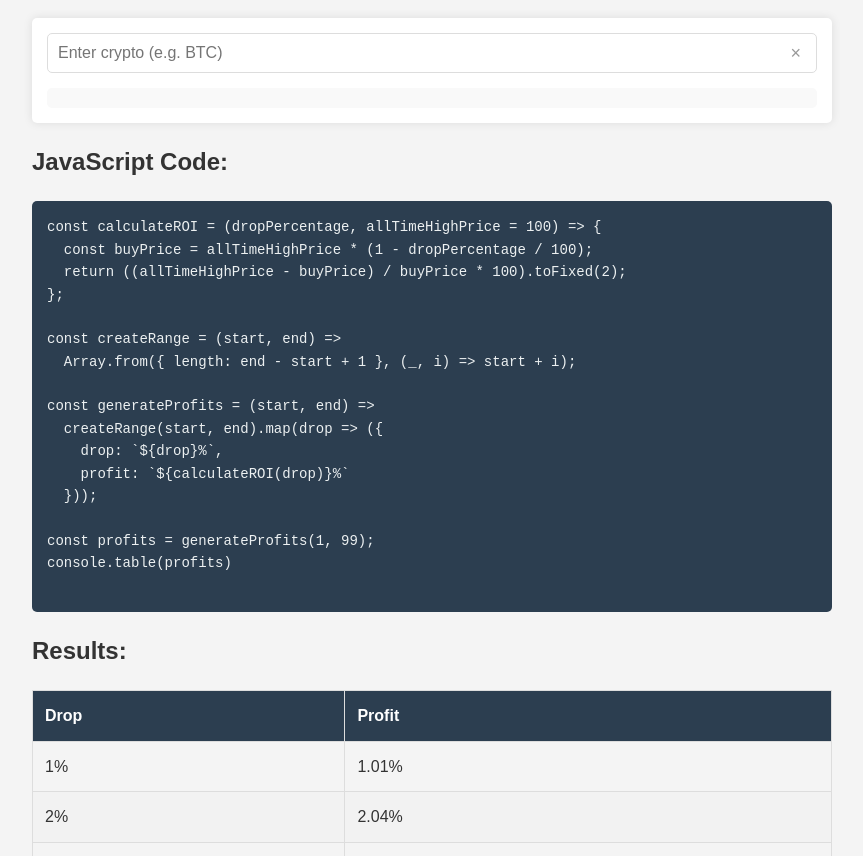
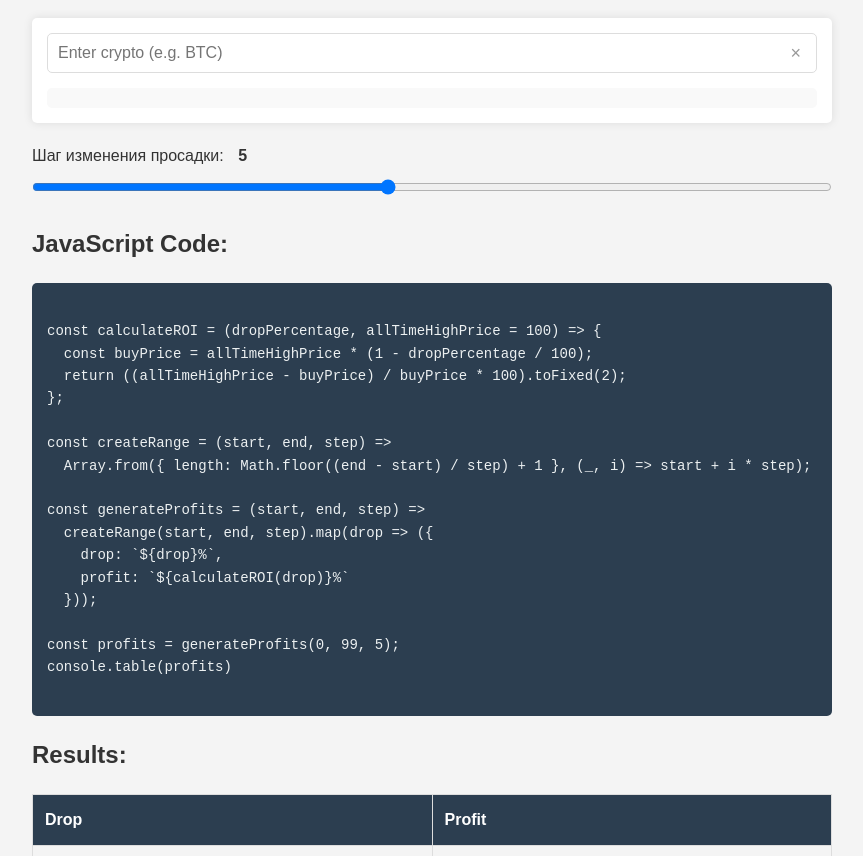
Before and after one commit to maestrohacks/ath-profit-calculator, a plain HTML site: page index.html in a window 1280 px wide. Shown: the part 96-952 px from the top of the page, without its empty margins (208-1071 px from the left). Drawn offline with Linux system fonts and the light colour scheme.

Commit message:
ath-profit-calculator v3 added manually slider to config step

```diff
--- a/index.html
+++ b/index.html
@@ -135,6 +135,31 @@
             opacity: 0;
             transition: opacity 0.3s ease-in-out;
         }
+        .step-input {
+            margin-top: 10px;
+            display: flex;
+            flex-direction: column;
+            align-items: flex-start;
+        }
+        .step-label {
+            display: flex;
+            align-items: center;
+            margin-bottom: 10px;
+        }
+        #stepSlider {
+            width: 100%;
+            margin: 10px 0;
+        }
+        #stepValue {
+            font-weight: bold;
+            margin-left: 10px;
+        }
+        table {
+            table-layout: fixed;
+        }
+        th, td {
+            width: 50%;
+        }
         @media (max-width: 600px) {
             body {
                 padding: 10px;
@@ -171,23 +196,28 @@
         <div id="cryptoInfo"></div>
     </div>
 
+    <div class="step-input">
+        <label for="stepSlider">Шаг изменения просадки: <span id="stepValue">5</span></label>
+        <input type="range" id="stepSlider" min="1" max="10" value="5">
+    </div>
+
     <h2>JavaScript Code:</h2>
-    <pre>
+    <pre id="jsCode">
 const calculateROI = (dropPercentage, allTimeHighPrice = 100) => {
   const buyPrice = allTimeHighPrice * (1 - dropPercentage / 100);
   return ((allTimeHighPrice - buyPrice) / buyPrice * 100).toFixed(2);
 };
 
-const createRange = (start, end) =>
-  Array.from({ length: end - start + 1 }, (_, i) => start + i);
+const createRange = (start, end, step) =>
+  Array.from({ length: Math.floor((end - start) / step) + 1 }, (_, i) => start + i * step);
 
-const generateProfits = (start, end) =>
-  createRange(start, end).map(drop => ({
+const generateProfits = (start, end, step) =>
+  createRange(start, end, step).map(drop => ({
     drop: `${drop}%`,
     profit: `${calculateROI(drop)}%`
   }));
 
-const profits = generateProfits(1, 99);
+const profits = generateProfits(0, 99, 5);
 console.table(profits)
     </pre>
 
@@ -209,29 +239,60 @@ console.table(profits)
             return ((allTimeHighPrice - buyPrice) / buyPrice * 100).toFixed(2);
         };
 
-        const createRange = (start, end) =>
-            Array.from({ length: end - start + 1 }, (_, i) => start + i);
+        const createRange = (start, end, step) =>
+            Array.from({ length: Math.floor((end - start) / step) + 1 }, (_, i) => start + i * step);
 
-        const generateProfits = (start, end) =>
-            createRange(start, end).map(drop => ({
+        const generateProfits = (start, end, step) =>
+            createRange(start, end, step).map(drop => ({
                 drop: `${drop}%`,
                 profit: `${calculateROI(drop)}%`
             }));
 
-        const profits = generateProfits(1, 99);
+        let currentStep = 5;
 
+        function updateTable() {
+            const profits = generateProfits(0, 99, currentStep);
             const tbody = document.querySelector('#resultsTable tbody');
+            tbody.innerHTML = '';
             profits.forEach(({ drop, profit }) => {
                 const row = tbody.insertRow();
                 row.insertCell(0).textContent = drop;
                 row.insertCell(1).textContent = profit;
             });
+        }
+
+        function updateJSCode() {
+            const jsCode = document.getElementById('jsCode');
+            jsCode.textContent = `
+const calculateROI = (dropPercentage, allTimeHighPrice = 100) => {
+  const buyPrice = allTimeHighPrice * (1 - dropPercentage / 100);
+  return ((allTimeHighPrice - buyPrice) / buyPrice * 100).toFixed(2);
+};
+
+const createRange = (start, end, step) =>
+  Array.from({ length: Math.floor((end - start) / step) + 1 }, (_, i) => start + i * step);
+
+const generateProfits = (start, end, step) =>
+  createRange(start, end, step).map(drop => ({
+    drop: \`\${drop}%\`,
+    profit: \`\${calculateROI(drop)}%\`
+  }));
+
+const profits = generateProfits(0, 99, ${currentStep});
+console.table(profits)
+            `;
+        }
+
+        updateTable();
+        updateJSCode();
 
         const cryptoInput = document.getElementById('cryptoInput');
         const clearInput = document.getElementById('clearInput');
         const suggestions = document.getElementById('suggestions');
         const cryptoInfo = document.getElementById('cryptoInfo');
         const notification = document.getElementById('notification');
+        const stepSlider = document.getElementById('stepSlider');
+        const stepValue = document.getElementById('stepValue');
 
         let timer;
         let debounceTimer;
@@ -318,6 +379,13 @@ console.table(profits)
             cryptoInfo.innerHTML = '';
         });
 
+        stepSlider.addEventListener('input', () => {
+            currentStep = parseInt(stepSlider.value);
+            stepValue.textContent = currentStep;
+            updateTable();
+            updateJSCode();
+        });
+
         async function selectCrypto(id) {
             suggestions.style.display = 'none';
             cryptoInput.value = '';
```
Lines whose indentation alone changed are shown as unchanged.
